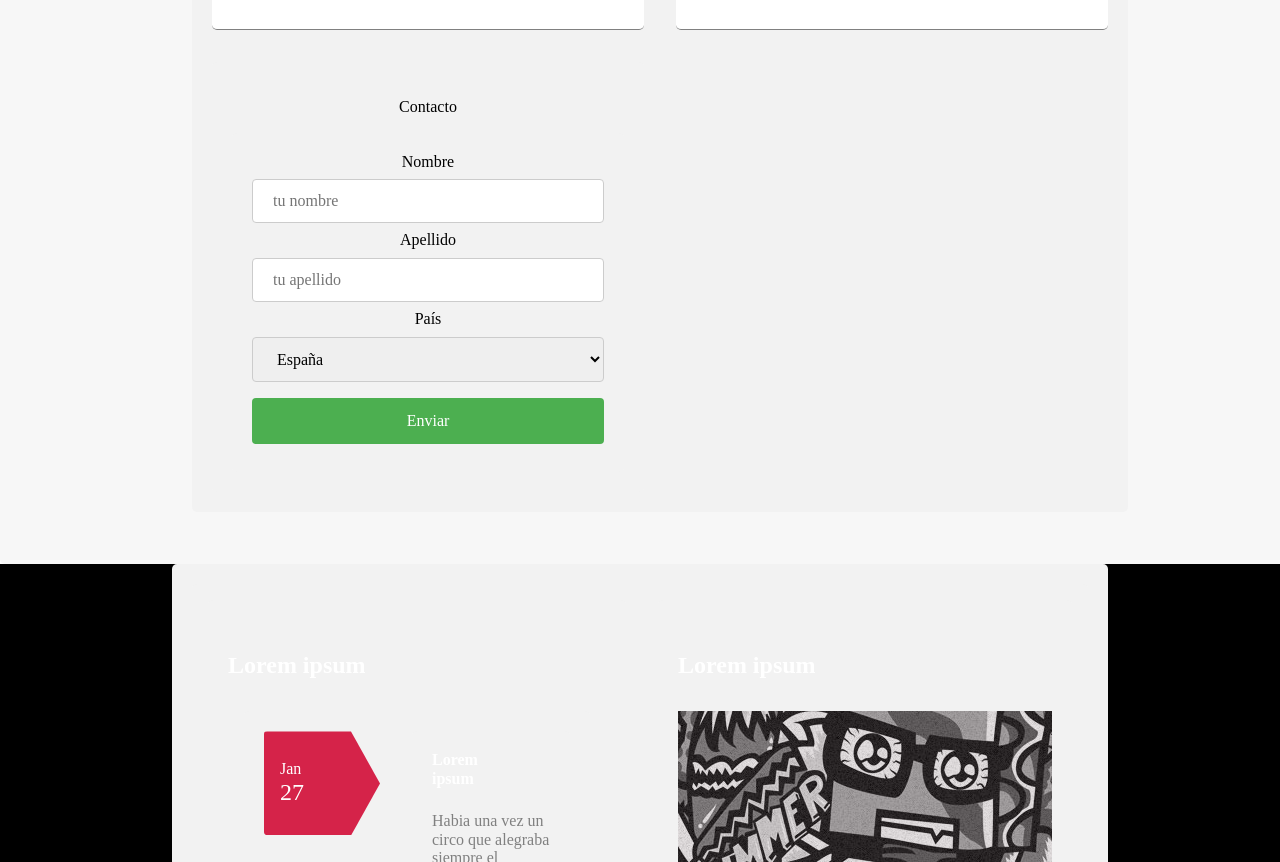
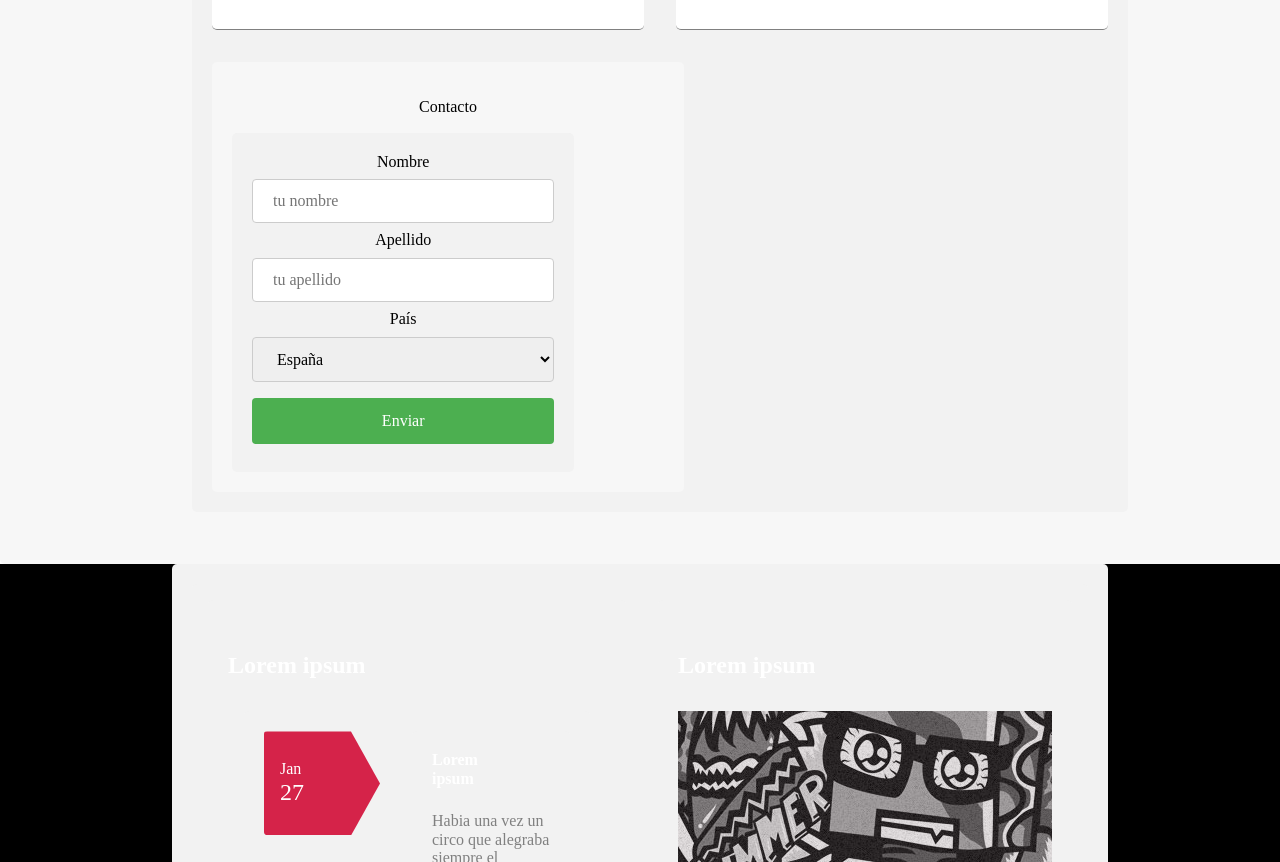
Before and after one commit to AmaiaBerrocal/landing_repaso, a plain HTML site: page index.html in a window 1280 px wide. Shown: the part 3160-4022 px from the top of the page. Drawn offline with Linux system fonts and the light colour scheme.

Commit message:
seguimos formulario css

```diff
--- a/css/style.css
+++ b/css/style.css
@@ -204,7 +204,7 @@
     height: auto;
 }
 
-.blog, .portfolio {
+.blog, .portfolio , .formulario {
     background-color: #F7F7F7;
     width: 100%;
     display: flex;
@@ -402,6 +402,15 @@ a:hover {
     text-decoration: none;
 }
 
+.form{
+
+    width:70% ;
+    height: auto;
+    display: flex;
+    justify-content: center;
+    flex-direction: column;
+
+}
     input[type=text], select {
         width: 100%;
         padding: 12px 20px;
--- a/index.html
+++ b/index.html
@@ -125,7 +125,7 @@
                 </div>
                 <div class="formulario">
                     <h3>Contacto</h3>
-                    <div>
+                    <div class="form">
                         <form action="">
                         <label for="nombre">Nombre</label>
                         <input type="text" id="nombre" name="nombre" placeholder="tu nombre">
```
